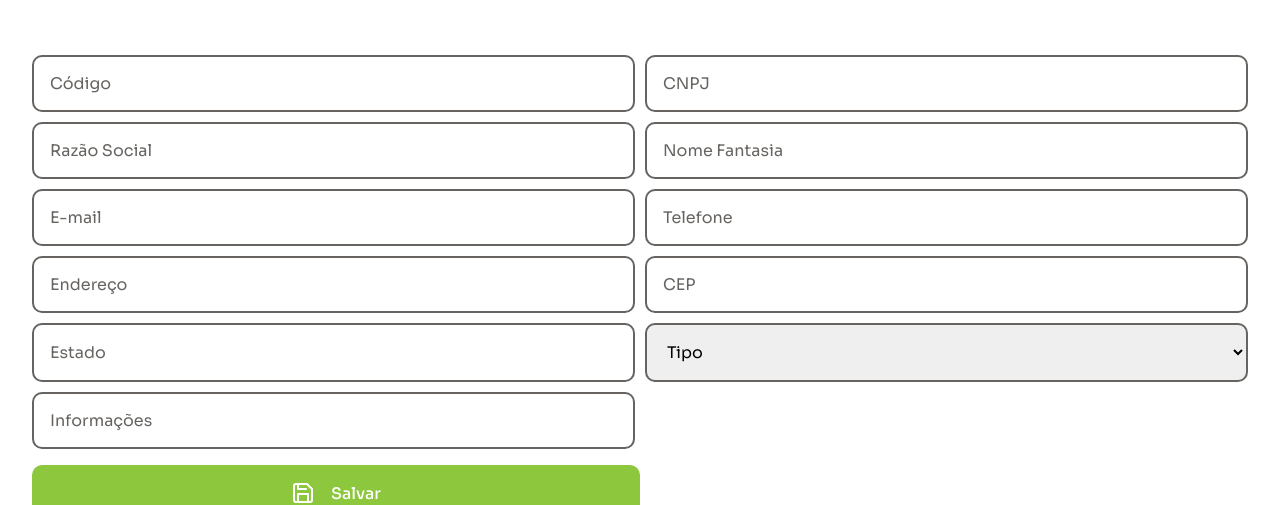
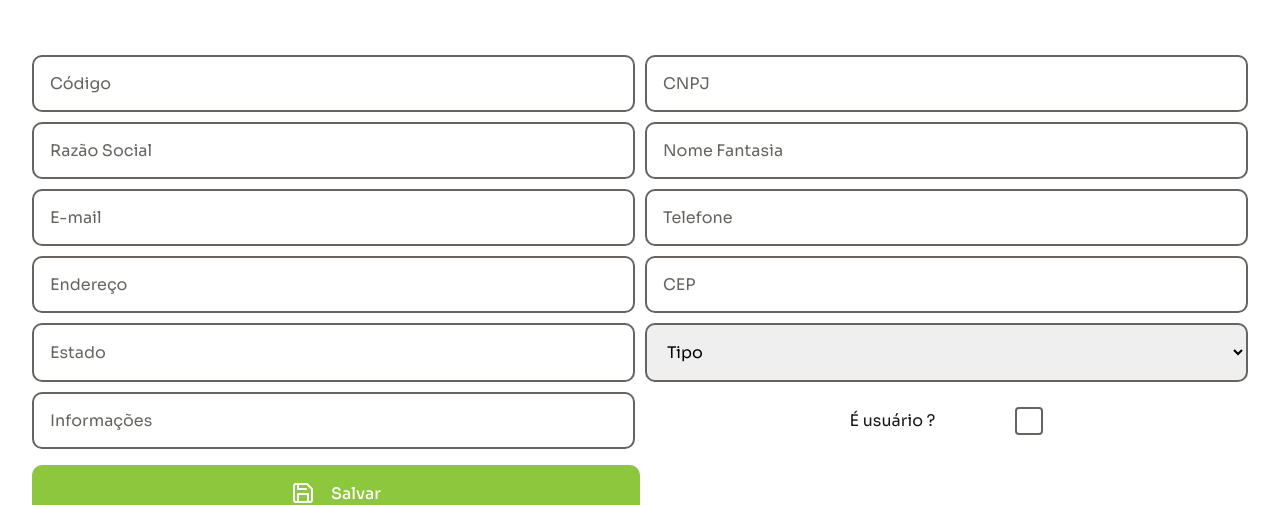
Before and after one commit to dufellipeR/frontend-cilex, a React (Create React App) app: page /people/register in a window 1280 px wide. Shown: the part 218-723 px from the top of the page. Built offline with nearby package versions, Linux system fonts and the light colour scheme.

Commit message:
add checkbox in forms peoples to isUser

```diff
--- /dev/null
+++ b/src/components/Checkbox/index.tsx
@@ -0,0 +1,20 @@
+import React from 'react';
+import { Field } from 'formik';
+
+import { Container } from './styles';
+
+interface CheckboxProps {
+  name: string;
+  label: string;
+}
+
+const Checkbox: React.FC<CheckboxProps> = ({ name, label }) => {
+  return (
+    <Container>
+      <label htmlFor="checkboxReference">{label}</label>
+      <Field type="checkbox" id="checkboxReference" name={name} />
+    </Container>
+  );
+};
+
+export default Checkbox;
--- /dev/null
+++ b/src/components/Checkbox/styles.ts
@@ -0,0 +1,20 @@
+import styled from 'styled-components';
+
+export const Container = styled.div`
+  display: flex;
+  justify-content: space-between;
+  align-items: center;
+
+  input {
+    all: unset;
+    width: 1.5rem;
+    height: 1.5rem;
+    border: 2px solid #666360;
+    border-radius: 0.25rem;
+  }
+
+  input[type='checkbox']:checked {
+    border-color: var(--primary-color);
+    background: var(--primary-color-hover);
+  }
+`;
--- a/src/pages/EditPeople/index.tsx
+++ b/src/pages/EditPeople/index.tsx
@@ -17,6 +17,7 @@ import { theme } from '../../App';
 
 import Header from '../../components/Header';
 import Button from '../../components/Button';
+import Checkbox from '../../components/Checkbox';
 
 import {
   Container,
@@ -27,6 +28,7 @@ import {
   ContainerCompanyData,
   Select,
   FormCustom,
+  CheckboxContainer,
 } from './styles';
 import Input from '../../components/Input';
 
@@ -39,6 +41,7 @@ interface IRegisterForm {
   uf: string;
   info: string;
   tipo: string;
+  isUser: boolean;
 
   cnpj?: string;
   razao_social?: string;
@@ -79,6 +82,7 @@ const EditPeople: React.FC = () => {
             uf,
             info,
             tipo,
+            isUser,
             cnpj,
             razao_social,
             nome_fantasia,
@@ -97,14 +101,26 @@ const EditPeople: React.FC = () => {
               uf,
               info,
               tipo,
+              isUser,
             })
             .then(() => {
               toast.success('Atualizado com sucesso');
               history.push('/people');
             });
         } else {
-          const { code, email, tel, endereco, cep, uf, info, tipo, cpf, nome } =
-            data;
+          const {
+            code,
+            email,
+            tel,
+            endereco,
+            cep,
+            uf,
+            info,
+            tipo,
+            isUser,
+            cpf,
+            nome,
+          } = data;
 
           api
             .put(`/person/${id}`, {
@@ -116,6 +132,7 @@ const EditPeople: React.FC = () => {
               uf,
               info,
               tipo,
+              isUser,
               cpf: String(cpf),
               nome,
             })
@@ -140,6 +157,7 @@ const EditPeople: React.FC = () => {
     uf: Yup.string(),
     info: Yup.string(),
     tipo: Yup.string(),
+    isUser: Yup.boolean(),
 
     // Jurídica
     cnpj: person?.cpf
@@ -257,6 +275,7 @@ const EditPeople: React.FC = () => {
                   cpf: person.cpf ? person.cpf : '',
                   nome: person.nome ? person.nome : '',
                   tipo: person.tipo,
+                  isUser: person.isUser,
                 }}
                 validationSchema={formSchemaPersonEdit}
                 onSubmit={handleSubmitForm}
@@ -410,6 +429,9 @@ const EditPeople: React.FC = () => {
                           errors.info && touched.info ? errors.info : ''
                         }
                       />
+                      <CheckboxContainer>
+                        <Checkbox name="isUser" label="É usuário ?" />
+                      </CheckboxContainer>
                       <Button layoutColor="button-green" type="submit">
                         <FiSave size={24} />
                         <span>Salvar</span>
--- a/src/pages/EditPeople/styles.ts
+++ b/src/pages/EditPeople/styles.ts
@@ -105,3 +105,12 @@ export const FormCustom = styled.form`
     }
   }
 `;
+
+export const CheckboxContainer = styled.div`
+  margin: auto;
+
+  div {
+    display: flex;
+    gap: 5rem;
+  }
+`;
--- a/src/pages/RegisterPeople/index.tsx
+++ b/src/pages/RegisterPeople/index.tsx
@@ -1,3 +1,4 @@
+/* eslint-disable jsx-a11y/label-has-for */
 import React, { useCallback, useState } from 'react';
 import { useHistory } from 'react-router-dom';
 import * as Yup from 'yup';
@@ -14,8 +15,15 @@ import Button from '../../components/Button';
 import Header from '../../components/Header';
 import Input from '../../components/Input';
 import ButtonBack from '../../components/ButtonBack';
+import Checkbox from '../../components/Checkbox';
 
-import { Container, FormCustom, Main, Select } from './styles';
+import {
+  CheckboxContainer,
+  Container,
+  FormCustom,
+  Main,
+  Select,
+} from './styles';
 
 interface RegisterPeopleForm {
   code: number | string;
@@ -26,6 +34,7 @@ interface RegisterPeopleForm {
   uf: string;
   info: string;
   tipo: string;
+  isUser: boolean;
 
   cnpj?: string;
   razao_social?: string;
@@ -46,7 +55,7 @@ const RegisterPeople: React.FC = () => {
   const history = useHistory();
   const { user } = useAuth();
 
-  const [checked, setChecked] = useState(false);
+  const [isPhysicalPerson, setIsPhysicalPerson] = useState(false);
 
   const formSchemaPeople = Yup.object().shape({
     code: Yup.number().required('Código obrigatório'),
@@ -57,29 +66,45 @@ const RegisterPeople: React.FC = () => {
     uf: Yup.string(),
     info: Yup.string(),
     tipo: Yup.string(),
+    isUser: Yup.boolean(),
 
     // Jurídica
-    cnpj: checked
+    cnpj: isPhysicalPerson
       ? Yup.string()
       : Yup.string().required('CNPJ obrigatório').min(14).max(18),
-    razao_social: checked
+    razao_social: isPhysicalPerson
       ? Yup.string()
       : Yup.string().required('Razão Social obrigatório'),
-    nome_fantasia: checked
+    nome_fantasia: isPhysicalPerson
       ? Yup.string()
       : Yup.string().required('Nome Fantasia obrigatório'),
 
     // Fisica
-    cpf: checked ? Yup.string().required('CPF obrigatório') : Yup.string(),
-    nome: checked ? Yup.string().required('Nome obrigatório') : Yup.string(),
+    cpf: isPhysicalPerson
+      ? Yup.string().required('CPF obrigatório')
+      : Yup.string(),
+    nome: isPhysicalPerson
+      ? Yup.string().required('Nome obrigatório')
+      : Yup.string(),
   });
 
   const handleSubmitForm = useCallback(
     async (data: RegisterPeopleForm) => {
       try {
-        if (checked) {
-          const { code, email, tel, endereco, cep, uf, info, tipo, cpf, nome } =
-            data;
+        if (isPhysicalPerson) {
+          const {
+            code,
+            email,
+            tel,
+            endereco,
+            cep,
+            uf,
+            info,
+            tipo,
+            cpf,
+            nome,
+            isUser,
+          } = data;
 
           api
             .post('/person', {
@@ -91,6 +116,7 @@ const RegisterPeople: React.FC = () => {
               uf,
               info,
               tipo,
+              isUser,
               cpf: String(cpf),
               nome,
             })
@@ -111,6 +137,7 @@ const RegisterPeople: React.FC = () => {
             cnpj,
             razao_social,
             nome_fantasia,
+            isUser,
           } = data;
 
           api
@@ -123,6 +150,7 @@ const RegisterPeople: React.FC = () => {
               uf,
               info,
               tipo,
+              isUser,
               cnpj: String(cnpj),
               razao_social,
               nome_fantasia,
@@ -136,7 +164,7 @@ const RegisterPeople: React.FC = () => {
         toast.error('Ocorreu um erro no registro da Empresa!');
       }
     },
-    [history, checked],
+    [history, isPhysicalPerson],
   );
 
   return (
@@ -149,8 +177,8 @@ const RegisterPeople: React.FC = () => {
             <div id="container-switch">
               <p>Pessoa Jurídica</p>
               <Switch
-                onChange={() => setChecked(!checked)}
-                checked={checked}
+                onChange={() => setIsPhysicalPerson(!isPhysicalPerson)}
+                checked={isPhysicalPerson}
                 checkedIcon={false}
                 uncheckedIcon={false}
                 onColor={theme.palette.primary.main}
@@ -162,18 +190,19 @@ const RegisterPeople: React.FC = () => {
           <Formik
             initialValues={{
               code: '',
-              cnpj: '',
-              razao_social: '',
-              nome_fantasia: '',
               email: '',
               tel: '',
               endereco: '',
               cep: '',
               uf: '',
               info: '',
+              tipo: '',
+              isUser: false,
+              cnpj: '',
+              razao_social: '',
+              nome_fantasia: '',
               cpf: '',
               nome: '',
-              tipo: '',
             }}
             validationSchema={formSchemaPeople}
             onSubmit={handleSubmitForm}
@@ -193,7 +222,7 @@ const RegisterPeople: React.FC = () => {
                       errors.code && touched.code ? errors.code : ''
                     }
                   />
-                  {checked ? (
+                  {isPhysicalPerson ? (
                     <>
                       <Input
                         name="cpf"
@@ -319,6 +348,9 @@ const RegisterPeople: React.FC = () => {
                       errors.info && touched.info ? errors.info : ''
                     }
                   />
+                  <CheckboxContainer>
+                    <Checkbox name="isUser" label="É usuário ?" />
+                  </CheckboxContainer>
                 </div>
                 <div id="align-button-save">
                   <Button layoutColor="button-green" type="submit">
--- a/src/pages/RegisterPeople/styles.ts
+++ b/src/pages/RegisterPeople/styles.ts
@@ -59,3 +59,12 @@ export const Select = styled.select`
   padding: 1rem;
   width: 100%;
 `;
+
+export const CheckboxContainer = styled.div`
+  margin: auto;
+
+  div {
+    display: flex;
+    gap: 5rem;
+  }
+`;
```
